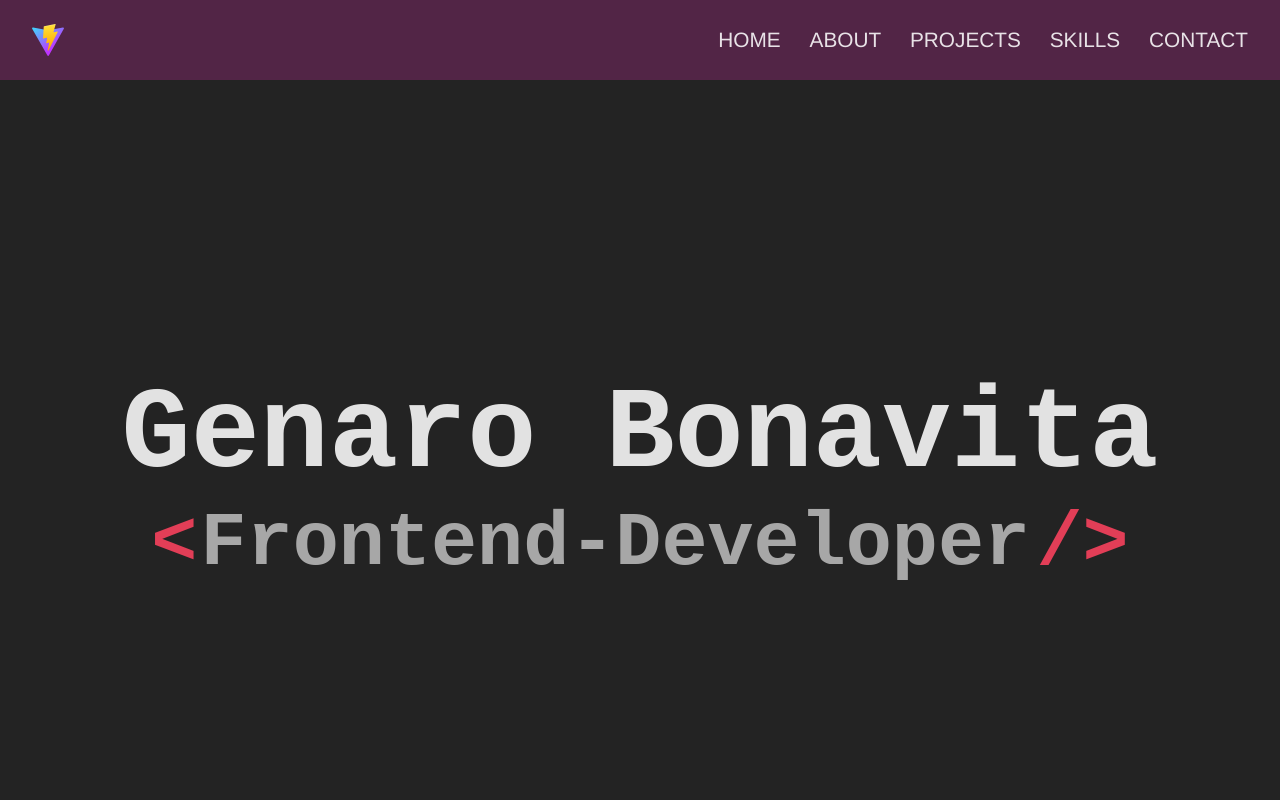
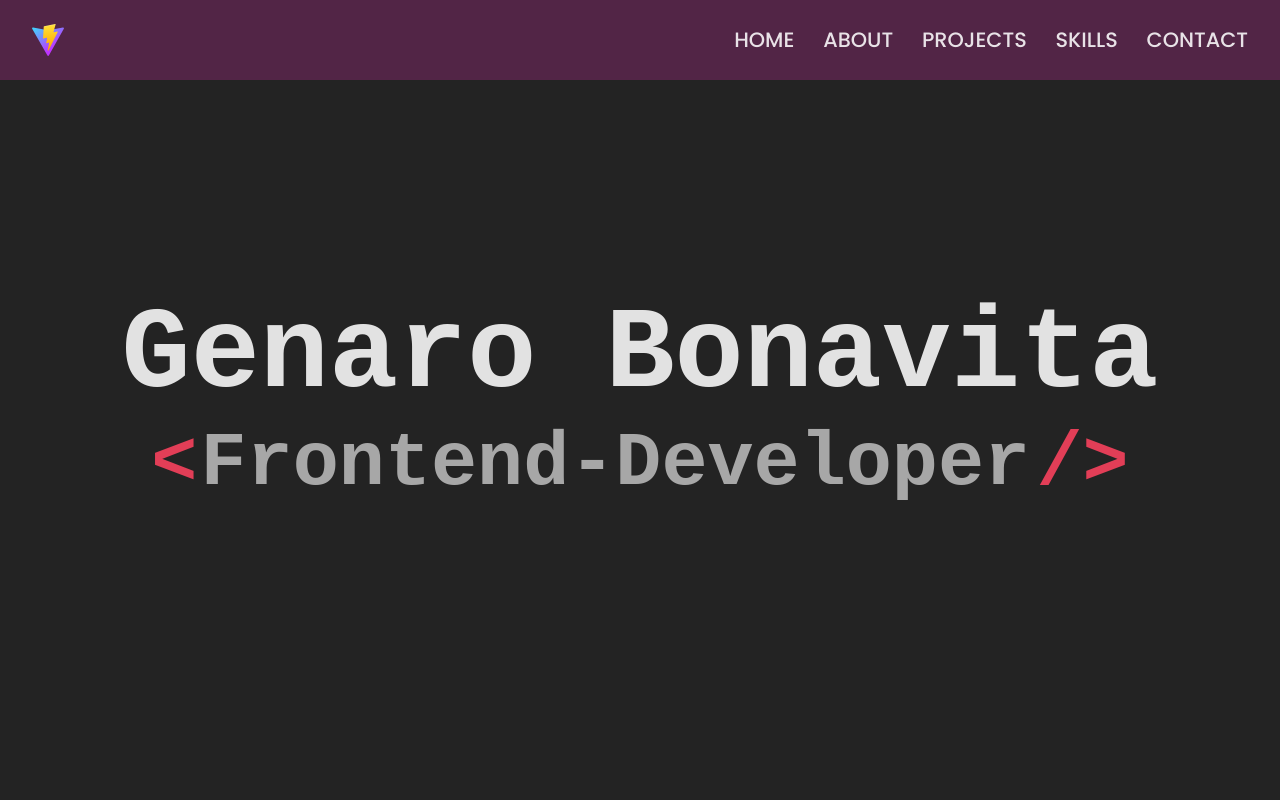
Before and after one commit to genaroibc/portfolio, a React (Vite) app: page / in a window 1280 px wide. Shown: the top 800 px of the page. Built offline with nearby package versions, Linux system fonts and the light colour scheme.

Commit message:
feat: add google font

```diff
--- a/index.html
+++ b/index.html
@@ -5,6 +5,15 @@
     <link rel="icon" type="image/svg+xml" href="/vite.svg" />
     <meta name="viewport" content="width=device-width, initial-scale=1.0" />
     <meta name="description" content="Genaro Bonavita's web portfolio " />
+
+    <link rel="preconnect" href="https://fonts.googleapis.com" />
+    <link rel="dns-prefetch" href="https://fonts.googleapis.com/" />
+    <link rel="preconnect" href="https://fonts.gstatic.com" crossorigin />
+    <link
+      href="https://fonts.googleapis.com/css2?family=Poppins:wght@300;500;800&display=swap"
+      rel="stylesheet"
+    />
+
     <title>Genaro Bonavita</title>
   </head>
   <body>
--- a/src/styles/index.css
+++ b/src/styles/index.css
@@ -21,7 +21,7 @@
 
   --dark-color: #232323;
 
-  font-family: Poppins, Avenir, Helvetica, Arial, sans-serif;
+  font-family: "Poppins", sans-serif;
   font-size: 12px;
   line-height: 24px;
   font-weight: 400;
@@ -111,6 +111,10 @@
   padding: 1rem;
 }
 
+section#hero {
+  margin-top: 0;
+}
+
 p {
   line-height: 1.8;
   font-size: 1.5rem;
@@ -126,4 +130,8 @@
   :root {
     font-size: 16px;
   }
+
+  section {
+    margin: 0 auto;
+  }
 }
```
